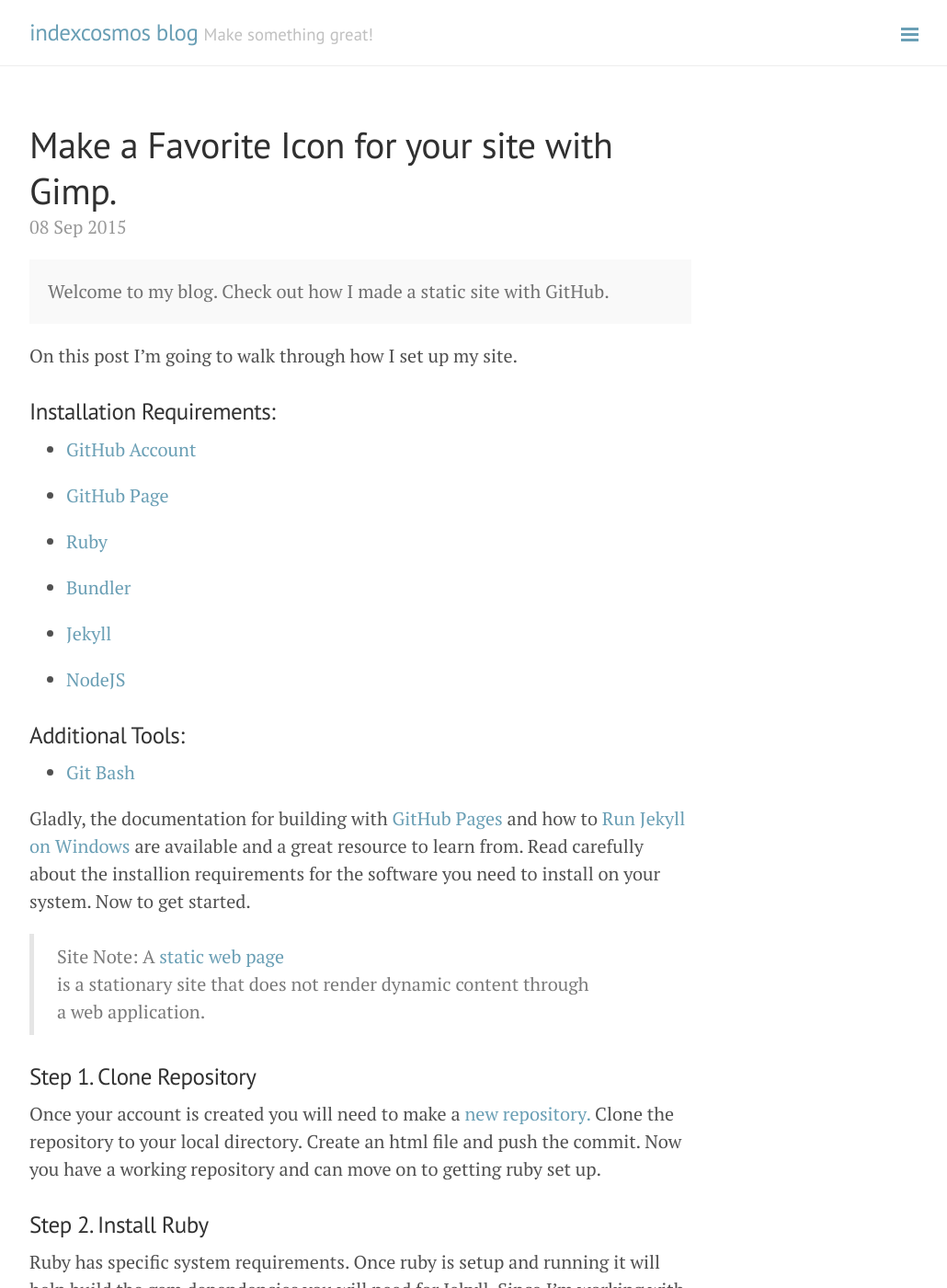
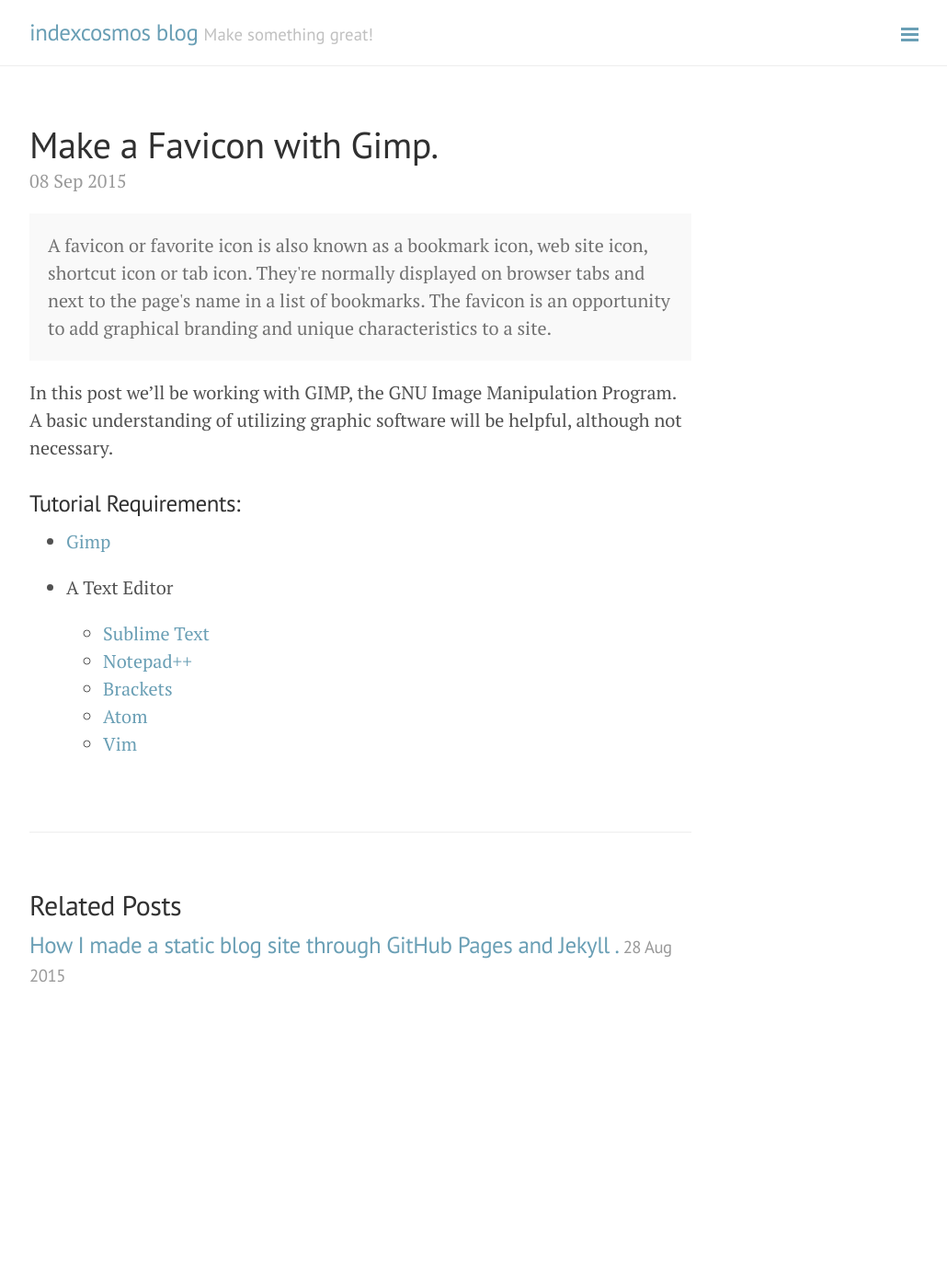
Before and after one commit to indexcosmos/indexcosmos.github.io, a Jekyll site: the page built from _posts/2015-09-08-Fav-ico-with-gimp.md, in a window 1280 px wide and 1400 px high. Shown: the whole window at 92% size, without its empty margins (248-1278 px from the left). Built offline with Jekyll 4.4.1, drawn with Linux system fonts in a browser that asks for light colours; Markdown is read by kramdown in place of the engine named in the settings; some of the changed text lies outside the part shown.

Commit message:
Update File

```diff
--- a/_posts/2015-09-08-Fav-ico-with-gimp.md
+++ b/_posts/2015-09-08-Fav-ico-with-gimp.md
@@ -1,105 +1,21 @@
 ---
 layout: post
-title: Make a Favorite Icon for your site with Gimp.
+title: Make a Favicon with Gimp.
 ---
 
 <div class="message">
-  Welcome to my blog. Check out how I made a static site with GitHub.
+  A favicon or favorite icon is also known as a bookmark icon, web site icon, shortcut icon or tab icon. They're normally displayed on browser tabs and next to the page's name in a list of bookmarks. The favicon is an opportunity to add graphical branding and unique characteristics to a site.
 </div>
 
+In this post we'll be working with GIMP, the GNU Image Manipulation Program. A basic understanding of utilizing graphic software will be helpful, although not necessary.
 
-On this post I'm going to walk through how I set up my site.
+### Tutorial Requirements:
 
-### Installation Requirements:
+- [Gimp](http://www.gimp.org/downloads/)
 
-- [GitHub Account](https://github.com/join)
-
-- [GitHub Page](https://help.github.com/articles/creating-pages-with-the-automatic-generator/)
-
-- [Ruby](https://www.ruby-lang.org/en/downloads/)
-
-- [Bundler](http://bundler.io/)
-
-- [Jekyll](http://jekyllrb.com/)
-
-- [NodeJS](https://nodejs.org/)
-
-
-### Additional Tools:
-
-- [Git Bash](https://git-scm.com/downloads)
-
-Gladly, the documentation for building with [GitHub Pages](https://pages.github.com/) and how to [Run Jekyll on Windows](http://jekyll-windows.juthilo.com/) are available and a great resource to learn from. Read carefully about the installion requirements for the software you need to install on your system. Now to get started.
-
-<blockquote>
-<p>Site Note: A <a href="https://en.wikipedia.org/wiki/Static_web_page">static web page</a></p> is a stationary site that does not render dynamic content through a web application.
-</blockquote>
-
-
-### Step 1. Clone Repository
-
-Once your account is created you will need to make a [new repository.](https://github.com/new) Clone the repository to your local directory. Create an html file and push the commit. Now you have a working repository and can move on to getting ruby set up.
-
-### Step 2. Install Ruby
-
-Ruby has specific system requirements. Once ruby is setup and running it will help build the gem dependencies you will need for Jekyll. Since I'm working with Windows 8.1 I went with [RubyInstaller](https://www.ruby-lang.org/en/documentation/installation/#rubyinstaller) Ruby 2.0.0-p645 (x64) and [DevKit](http://rubyinstaller.org/downloads/) that corresponds with the installed version of Ruby.
-
-Dowload RubyInstaller and check “Add Ruby executables to your PATH” box. If you'd like to read more about working with [Ruby on Windows](http://rubyonwindowsguides.github.io/book/ch02-01.html) this is a great guide which explains indepth the install process.
-
-Once you have installed the DevKit navigate to it's config.yml file and edit for the version of Ruby you are using.
-
-{% highlight js %}
-//# Example of my config.yml file:
-
----
-- C:/Ruby200-x64
-
-{% endhighlight %}
-
-Now open up a command line editor and initialize the DevKit in the folder you extracted it to. Type:
-
-{% highlight js %}
-ruby dk.rb init
-{% endhighlight %}
-Then,
-{% highlight js %}
-ruby dk.rb install
-{% endhighlight %}
-
-
-Should you receive an error, read it carefully. If you have missed something the error message may assist you in resolving the problem.
-
-### Step 3. Install Gems
-
-Bundler and Jekyll are gems that allows you to build with Ruby. You can install gems through any command line or bash console. For installation type:
-
-{% highlight js %}
-$ gem install jekyll
-{% endhighlight %}
-
-<blockquote>
-<p>Compatibility Note: Do not attempt to install Jekyll v1.4.3, though, which is known to be <a href="https://github.com/jekyll/jekyll/issues/1948">incompatible with Windows.</a></p>
-</blockquote>
-
-
-{% highlight js %}
-$ gem install bundler
-{% endhighlight %}
-
-Add to Gemfile configuration:
-
-{% highlight js %}
-source 'https://rubygems.org'
-gem 'github-pages'
-{% endhighlight %}
-
-Now to install your site build:
-
-{% highlight js %}
-$ jekyll new my-site
-$ cd my-site
-/my-site $ bundle exec jekyll serve
-=> Now browse to http://localhost:4000
-{% endhighlight %}
-
-At this point you should have a fully functional site build. Add specifics to your _config.yml file and edit. Jekyl comes with additional [plugins](http://jekyllrb.com/docs/plugins/) and [themes.](http://jekyllthemes.org/)
+- A Text Editor
+	- [Sublime Text](http://www.sublimetext.com/)
+	- [Notepad++](https://notepad-plus-plus.org/)
+	- [Brackets](http://brackets.io/)
+	- [Atom](https://atom.io/)
+	- [Vim](http://www.vim.org/)
```
